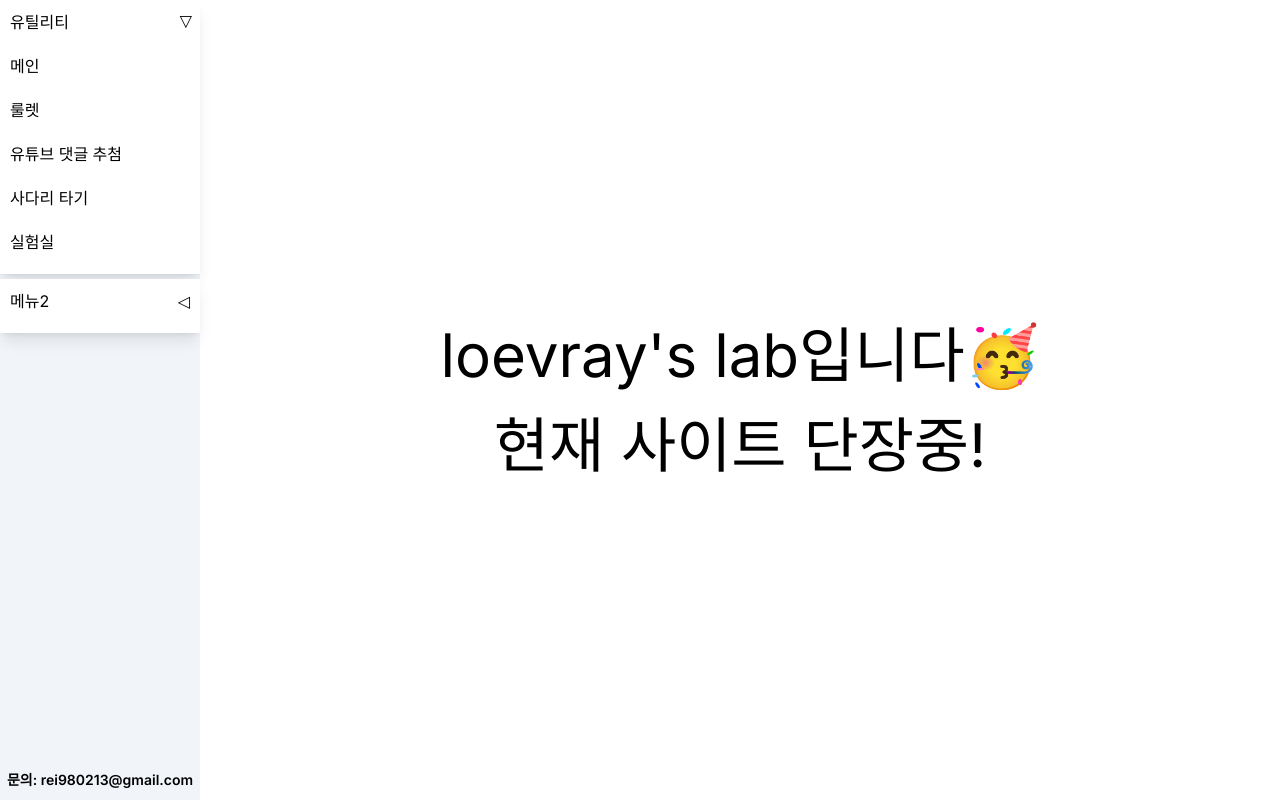
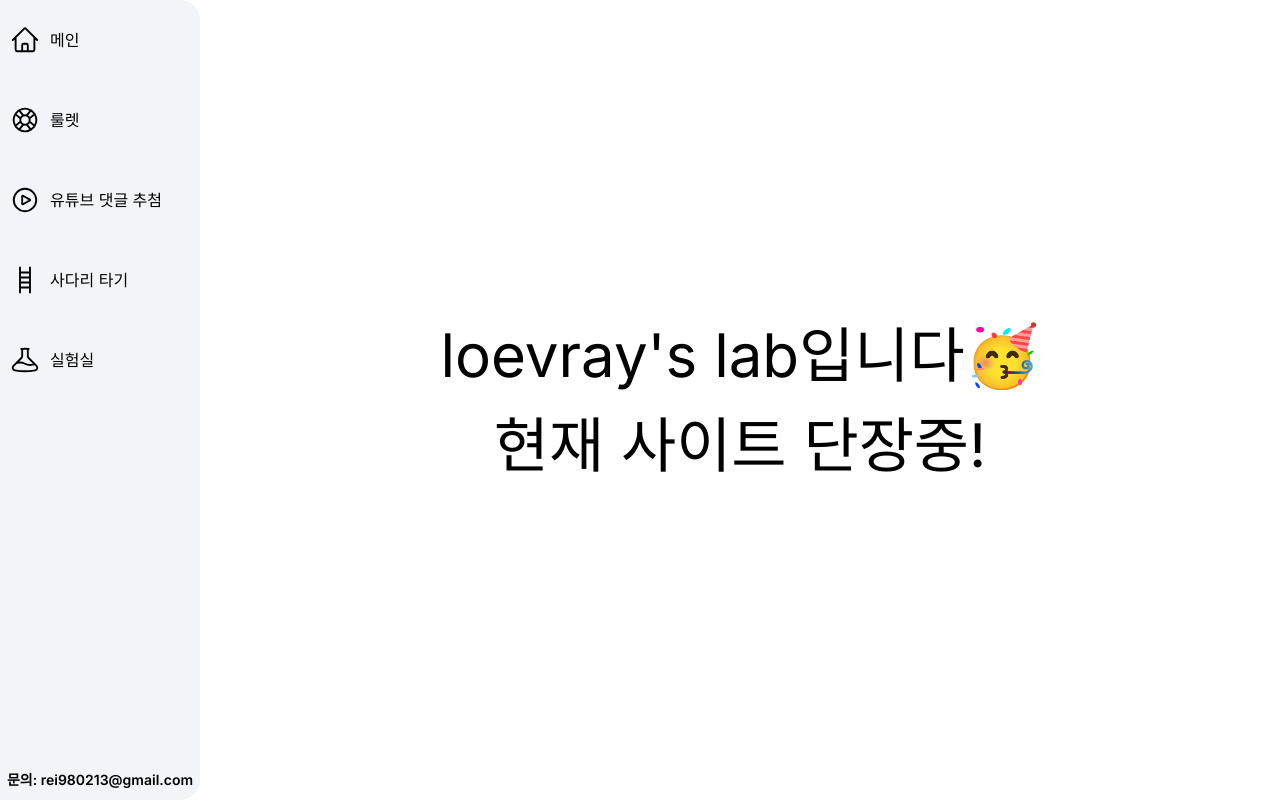
Before and after one commit to loevray/loevray-s-lab, a Next.js app: page / in a window 1280 px wide. Built offline with nearby package versions, Linux system fonts and the light colour scheme.

Commit message:
Style: navigation styling

```diff
--- a/src/app/ui/navigation/Navigation.tsx
+++ b/src/app/ui/navigation/Navigation.tsx
@@ -16,6 +16,7 @@ export type RoutesType =
 export interface I_RoutesStyle {
   name: string;
   backgroundColor: string;
+  hoverColor: string;
   icon: React.ComponentType<React.ComponentProps<"svg">>;
 }
 export type MappedRoutesStyleType = {
@@ -32,56 +33,33 @@ const isCorrectRoute = (
 const Navigation = () => {
   const pathname = usePathname();
   const currentPath = pathname.split("/")[1];
-  const currentBackgroundColor = isCorrectRoute(currentPath, ROUTES.STYLE)
-    ? ROUTES.STYLE[currentPath].backgroundColor
-    : "md:bg-slate-100";
+  let pathColor = {
+    bg: "md:bg-slate-100",
+    hoverBg: "md:hover:bg-gray-200",
+  };
 
-  const [expanded, setExpanded] = useState<string | false>("accordion1");
-
-  const handleToggle =
-    (panel: string) => (e: SyntheticEvent, isExpanded: boolean) => {
-      setExpanded(isExpanded ? panel : false);
-    };
+  pathColor = isCorrectRoute(currentPath, ROUTES.STYLE)
+    ? {
+        bg: ROUTES.STYLE[currentPath].backgroundColor,
+        hoverBg: ROUTES.STYLE[currentPath].hoverColor,
+      }
+    : pathColor;
 
   return (
     <nav
-      className={`fixed md:sticky bottom-0 md:top-0 h-5 md:h-screen w-screen md:w-20 bg-white ${currentBackgroundColor} flex flex-col justify-between
+      className={`fixed md:rounded-r-[2rem] md:sticky bottom-0 md:top-0 h-5 md:h-screen w-screen md:w-20 bg-white ${pathColor.bg} flex flex-col justify-between
       `}
     >
-      <section className="flex h-full flex-col gap-0.5">
-        {/* desktop ui */}
-        <Accordion
-          expanded={expanded === "accordion1"}
-          handleToggle={handleToggle("accordion1")}
-          className="w-full hidden md:block"
-        >
-          <Accordion.Summary>유틸리티</Accordion.Summary>
-          {mappedRoutesStyleArray.map(([link, { name }]) => (
-            <Accordion.Content key={link} className="px-0">
-              <Link href={link} className="hover:bg-slate-100 block p-1">
-                {name}
-              </Link>
-            </Accordion.Content>
-          ))}
-        </Accordion>
-        <Accordion
-          expanded={expanded === "accordion2"}
-          handleToggle={handleToggle("accordion2")}
-          className="w-full hidden md:block"
-        >
-          <Accordion.Summary>메뉴2</Accordion.Summary>
-          <Accordion.Content className="px-0">
-            <Link href={"/lab-1"} className="hover:bg-slate-100 block p-1">
-              실험실 1
-            </Link>
-          </Accordion.Content>
-        </Accordion>
-
-        {/* mobile ui  */}
-        <div className="flex h-full justify-around items-center border-t-2 border-gray-100 md:hidden">
-          {mappedRoutesStyleArray.map(([link, { icon: Icon }]) => (
-            <Link href={link} key={link}>
-              <Icon className={`size-2.5`} />
+      <section className="flex h-1/2 flex-col gap-0.5">
+        <div className="flex md:flex-col h-full justify-around items-center  ">
+          {mappedRoutesStyleArray.map(([link, { icon: Icon, name }]) => (
+            <Link
+              className={`md:rounded-2xl md:flex md:w-full md:pl-1 items-center gap-1 ${pathColor.hoverBg} md:py-1`}
+              href={link}
+              key={link}
+            >
+              <Icon className={`size-2.5 md:size-3`} />
+              <span>{name}</span>
             </Link>
           ))}
         </div>
--- a/src/app/ui/navigation/constants/route.ts
+++ b/src/app/ui/navigation/constants/route.ts
@@ -9,28 +9,33 @@ import LadderIcon from "../LadderIcon";
   STYLE:{
     "/": {
       name: "메인",
-      backgroundColor: "md:bg-gray",
+      backgroundColor: "md:bg-slate-100",
+      hoverColor:'md:hover:bg-gray-200',
       icon:HomeIcon
 
     },
     "spin-wheel": {
       name: "룰렛",
       backgroundColor: "md:bg-cyan-300",
+      hoverColor:'md:hover:bg-cyan-400',
       icon: LifebuoyIcon
     },
     "youtube-comment-raffle": {
       name: "유튜브 댓글 추첨",
       backgroundColor: "md:bg-yellow-300",
+      hoverColor:'md:hover:bg-yellow-400',
       icon: PlayCircleIcon
     },
     "ghost-leg":{
       name:"사다리 타기",
       backgroundColor:"md:bg-pink-200",
+      hoverColor:'md:hover:bg-pink-300',
       icon:LadderIcon
     },
     "lab-1":{
       name:"실험실",
       backgroundColor:"md:bg-emerald-200",
+      hoverColor:'md:hover:bg-emerald-300',
       icon: BeakerIcon
     }
   },
```
